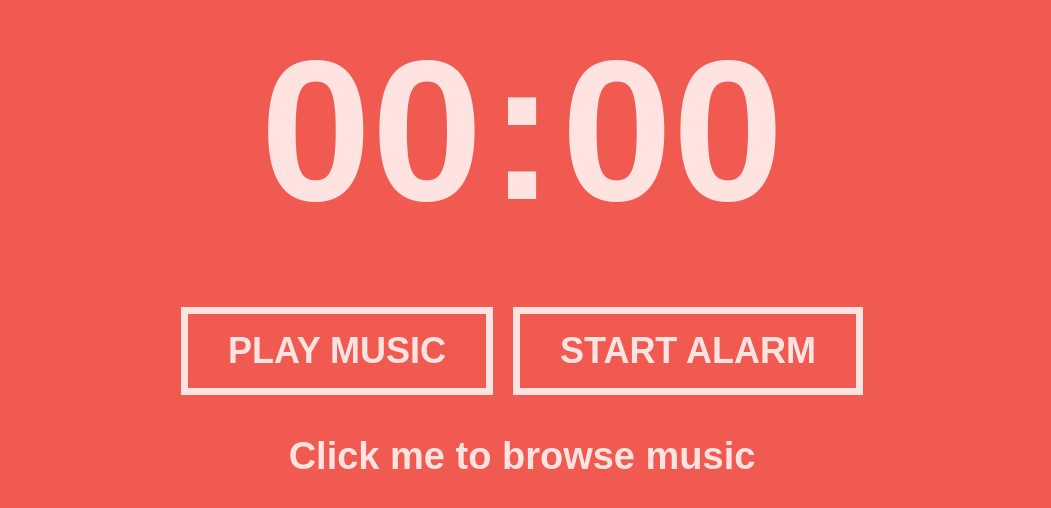
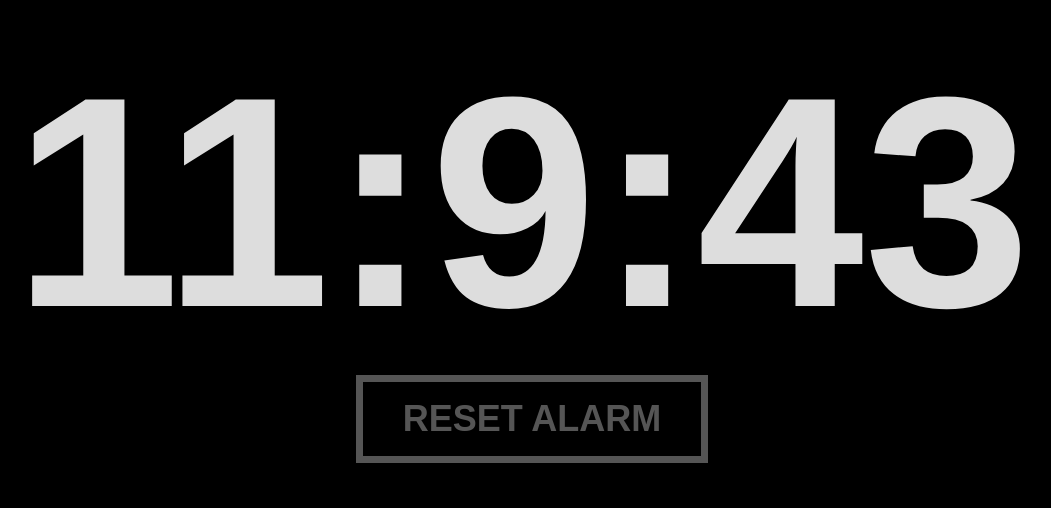
Before and after one commit to lomeat/tiny-alarm, a React (Create React App) app: page / in a window 1280 px wide. Shown: the part 154-662 px from the top of the page, without its empty margins (118-1169 px from the left). Built offline with nearby package versions, Linux system fonts and the light colour scheme; what webfontloader would draw is missing.

Commit message:
add alarm timer modal

```diff
--- /dev/null
+++ b/src/AlarmModal.js
@@ -0,0 +1,59 @@
+import React from "react";
+import styled from "styled-components";
+
+import { Modal } from "./ui/Modal";
+import { Button } from "./ui/Button";
+import { getDifferenceBetweenTimes } from "./utils";
+
+export const AlarmModal = ({ time, toggleAlarmStart, audioRef }) => {
+  const [currentTime, setCurrentTime] = React.useState("");
+  const [alarmTime, setAlarmTime] = React.useState(
+    `${time.hour}:${time.minute}:00`
+  );
+  const [restTime, setRestTime] = React.useState("07:34:02");
+
+  React.useEffect(() => {
+    const clock = setInterval(() => updateCurrentTime(), 1000);
+    const interval = setInterval(() => checkAlarmClock(), 1000);
+
+    return () => {
+      clearInterval(clock);
+      clearInterval(interval);
+    };
+  });
+
+  const updateCurrentTime = () => {
+    setCurrentTime(new Date().toLocaleTimeString("en-US", { hour12: false }));
+  };
+
+  const checkAlarmClock = () => {
+    const rest = getDifferenceBetweenTimes(currentTime, alarmTime);
+    setRestTime(rest.join(":"));
+  };
+
+  const closeModal = () => {
+    setRestTime(null);
+    toggleAlarmStart();
+    if (audioRef.currentTime > 0) {
+      audioRef.current.pause();
+      audioRef.current.currentTime = 0;
+    }
+  };
+
+  return (
+    <Modal background="black">
+      <TimeText>{restTime}</TimeText>
+      <Button
+        onClick={closeModal}
+        style={{ color: "#555", borderColor: "#555" }}
+      >
+        reset alarm
+      </Button>
+    </Modal>
+  );
+};
+
+const TimeText = styled.span`
+  font-size: 300px;
+  color: #ddd;
+`;
--- a/src/App.js
+++ b/src/App.js
@@ -2,9 +2,16 @@ import React from "react";
 
 import { ControlPanel } from "./ControlPanel";
 import { ClockTime } from "./ClockTime";
+import { AlarmModal } from "./AlarmModal";
+import { times } from "./utils";
 
 export const App = () => {
+  const [alarmTime, setAlarmTime] = React.useState({
+    hour: times.hours[0],
+    minute: times.minutes[0],
+  });
   const [isMusicPlaying, setIsMusicPlaying] = React.useState(false);
+  const [isAlarmActive, setIsAlarmActive] = React.useState(true);
 
   const audioRef = React.useRef();
 
@@ -18,14 +25,26 @@ export const App = () => {
     setIsMusicPlaying((state) => !state);
   };
 
+  const toggleAlarmStart = () => {
+    setIsAlarmActive((state) => !state);
+  };
+
   return (
     <>
-      <ClockTime />
+      <ClockTime alarmTime={alarmTime} setAlarmTime={setAlarmTime} />
       <ControlPanel
         isMusicPlaying={isMusicPlaying}
         toggleMusicPlaying={toggleMusicPlaying}
         audioRef={(e) => (audioRef.current = e)}
+        toggleAlarmStart={toggleAlarmStart}
       />
+      {isAlarmActive && (
+        <AlarmModal
+          time={alarmTime}
+          toggleAlarmStart={toggleAlarmStart}
+          audioRef={(el) => (audioRef.current = el)}
+        />
+      )}
     </>
   );
 };
--- a/src/ClockTime.js
+++ b/src/ClockTime.js
@@ -3,24 +3,14 @@ import styled from "styled-components";
 
 import { TimeValueButton } from "./ui/TimeValueButton";
 import { SelectTimeModal } from "./SelectTimeModal";
+import { getHours, times } from "./utils";
 
-const times = {
-  hours: Array.from({ length: 24 }, (a, i) => (i < 10 ? "0" + i : i)),
-  minutes: Array.from({ length: 12 }, (a, i) =>
-    i * 5 < 10 ? "0" + i * 5 : i * 5
-  ),
-};
-
-export const ClockTime = () => {
-  const [currentTime, setCurrentTime] = React.useState({
-    hour: times.hours[0],
-    minute: times.minutes[0],
-  });
+export const ClockTime = ({ alarmTime, setAlarmTime }) => {
   const [isTimeSelecting, setIsTimeSelecting] = React.useState(false);
-  const [selectTimeUnits, setSelectTimeUnits] = React.useState(times.hours);
+  const [selectTimeUnits, setSelectTimeUnits] = React.useState(getHours());
 
   const closeModal = (name, value) => {
-    setCurrentTime((state) => ({ ...state, [name]: value }));
+    setAlarmTime((state) => ({ ...state, [name]: value }));
     setIsTimeSelecting(false);
   };
 
@@ -33,11 +23,11 @@ export const ClockTime = () => {
     <>
       <Wrapper>
         <TimeValueButton onClick={() => openModal("hours")}>
-          {currentTime.hour}
+          {alarmTime.hour}
         </TimeValueButton>
         {":"}
         <TimeValueButton onClick={() => openModal("minutes")}>
-          {currentTime.minute}
+          {alarmTime.minute}
         </TimeValueButton>
       </Wrapper>
 
--- a/src/ControlPanel.js
+++ b/src/ControlPanel.js
@@ -9,6 +9,7 @@ export const ControlPanel = ({
   isMusicPlaying,
   toggleMusicPlaying,
   audioRef,
+  toggleAlarmStart,
 }) => {
   const [music, setMusic] = React.useState(sample);
   const [musicName, setMusicName] = React.useState("Click me to browse music");
@@ -31,7 +32,7 @@ export const ControlPanel = ({
         <Button onClick={toggleMusicPlaying}>
           {isMusicPlaying ? "stop" : "play"} music
         </Button>
-        <Button>start alarm</Button>
+        <Button onClick={toggleAlarmStart}>start alarm</Button>
       </ButtonsWrapper>
       <ChooseWrapper>
         <ChooseMusicButton musicName={musicName} onChange={uploadMusic} />
--- /dev/null
+++ b/src/utils.js
@@ -0,0 +1,43 @@
+export const getHours = () =>
+  Array.from({ length: 24 }, (a, i) => (i < 10 ? "0" + i : i));
+
+export const getMinutes = () =>
+  Array.from({ length: 12 }, (a, i) => (i * 5 < 10 ? "0" + i * 5 : i * 5));
+
+export const times = {
+  hours: getHours(),
+  minutes: getMinutes(),
+};
+
+const diffStringNumbers = (a, b) => {
+  return Math.abs(b - a).toString();
+};
+
+export const getDifferenceBetweenTimes = (startTime, endTime) => {
+  const startTimeHMS = startTime.split(":");
+  const endTimeHMS = endTime.split(":");
+
+  let restTimeHMS = [];
+
+  for (let a = 0; a < 3; a++) {
+    let s = startTimeHMS[a];
+    let e = endTimeHMS[a];
+
+    if (a === 0 && s == 0) {
+      s = 24;
+    }
+    if (a === 0 && e == 0) {
+      e = 24;
+    }
+    if ((a === 1 || a === 2) && s == 0) {
+      s = 60;
+    }
+    if ((a === 1 || a === 2) && e == 0) {
+      e = 60;
+    }
+
+    restTimeHMS.push(diffStringNumbers(s, e));
+  }
+
+  return restTimeHMS;
+};
```
Also changed, not shown: 1 other file (tests, documents, lock files or other folders).
